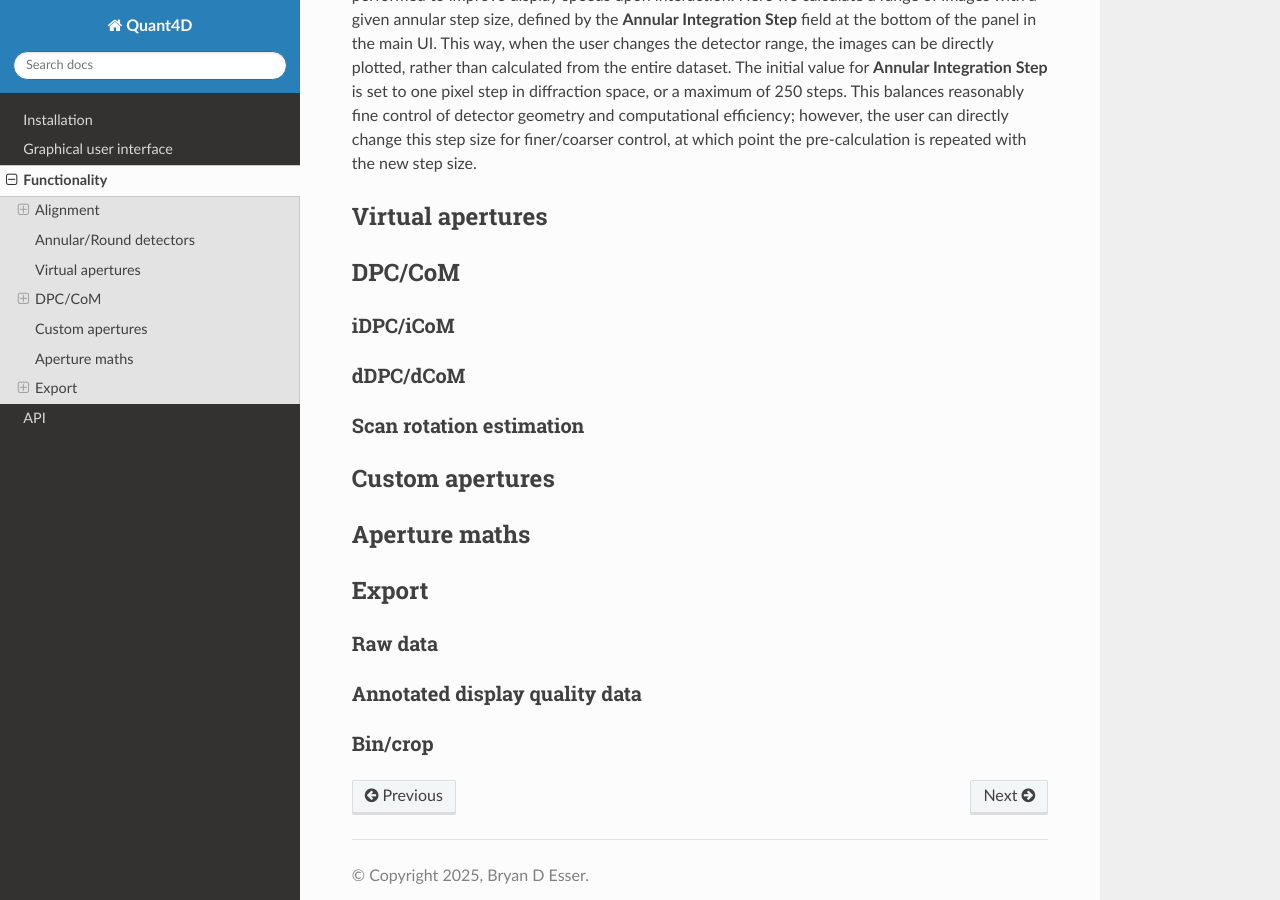
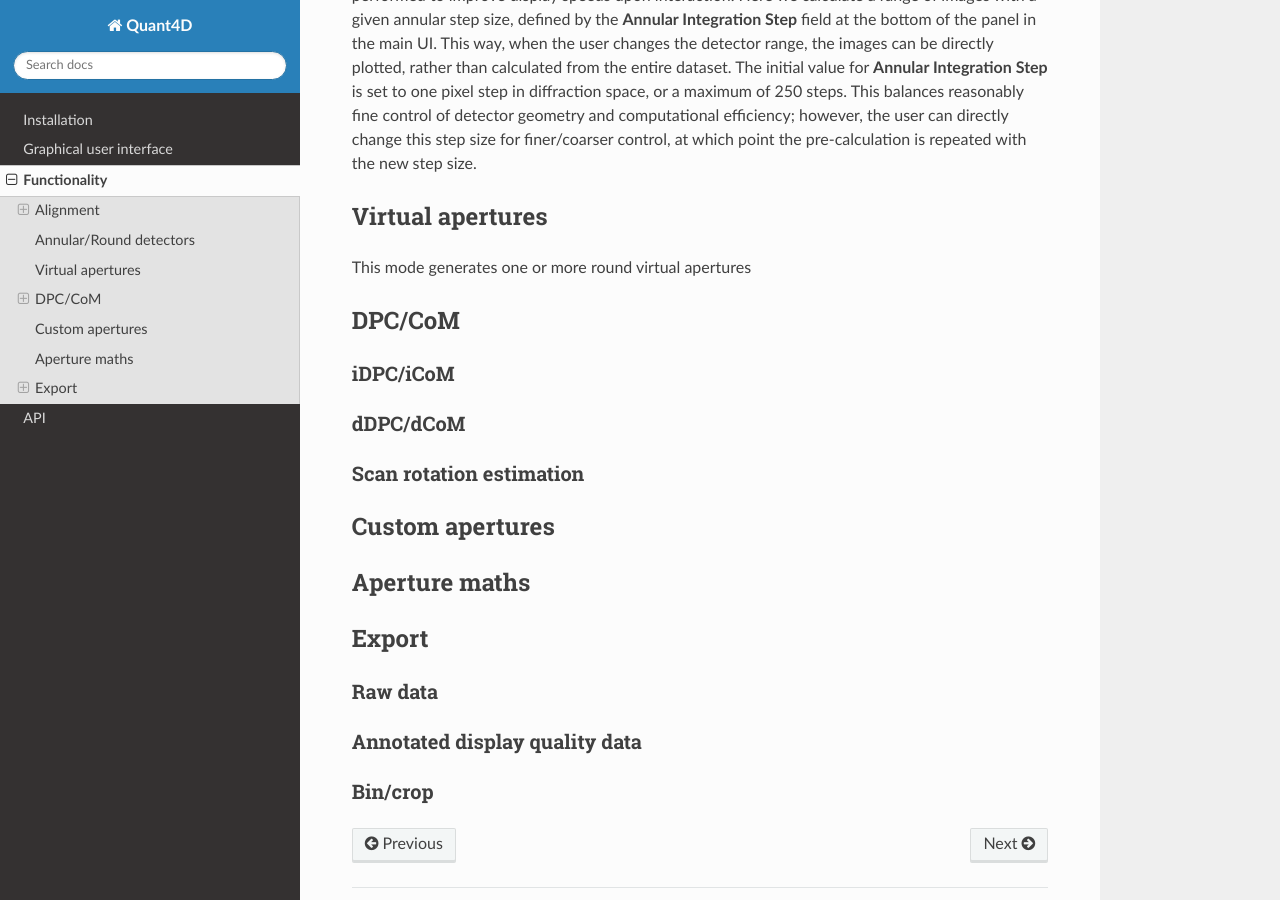
Before and after one commit to bryandesser/Quant4D, a Sphinx documentation site: the page built from docs/source/functionality.rst, in a window 1280 px wide and 900 px high, scrolled down 1204 px. Built offline with Sphinx 7.4.7 and the Read the Docs theme 3.1.0, drawn with Linux system fonts in a browser that asks for light colours; formulas are drawn with MathJax 3; pages that are not in the unit, such as notebooks, are missing from menus.

Commit message:
modified:   docs/source/functionality.rst

```diff
--- a/docs/source/functionality.rst
+++ b/docs/source/functionality.rst
@@ -49,8 +49,8 @@ The most basic and intuitive detector format, this mode provides the user with a
 pair of circular annotations on the diffraction pattern, which are linked to
 slider bars and numerical inputs in the main UI. These can be used to form
 circular or annular detectors centered on the transmitted beam. The width of the
-detector can be fixed by enabling the |radius_link| icon between the two slider bars.
-This allows the user to change the inner and outer angles simultaneously.
+detector can be fixed by enabling the |radius_link| icon between the two slider
+bars. This allows the user to change the inner and outer angles simultaneously.
 
 When the user first switches to this mode from the **Alignment** mode, a
 pre-calculation step is performed to improve display speeds upon interaction.
@@ -66,6 +66,7 @@ with the new step size.
 
 Virtual apertures
 -----------------
+This mode generates one or more round virtual apertures
 
 DPC/CoM
 -------
```
